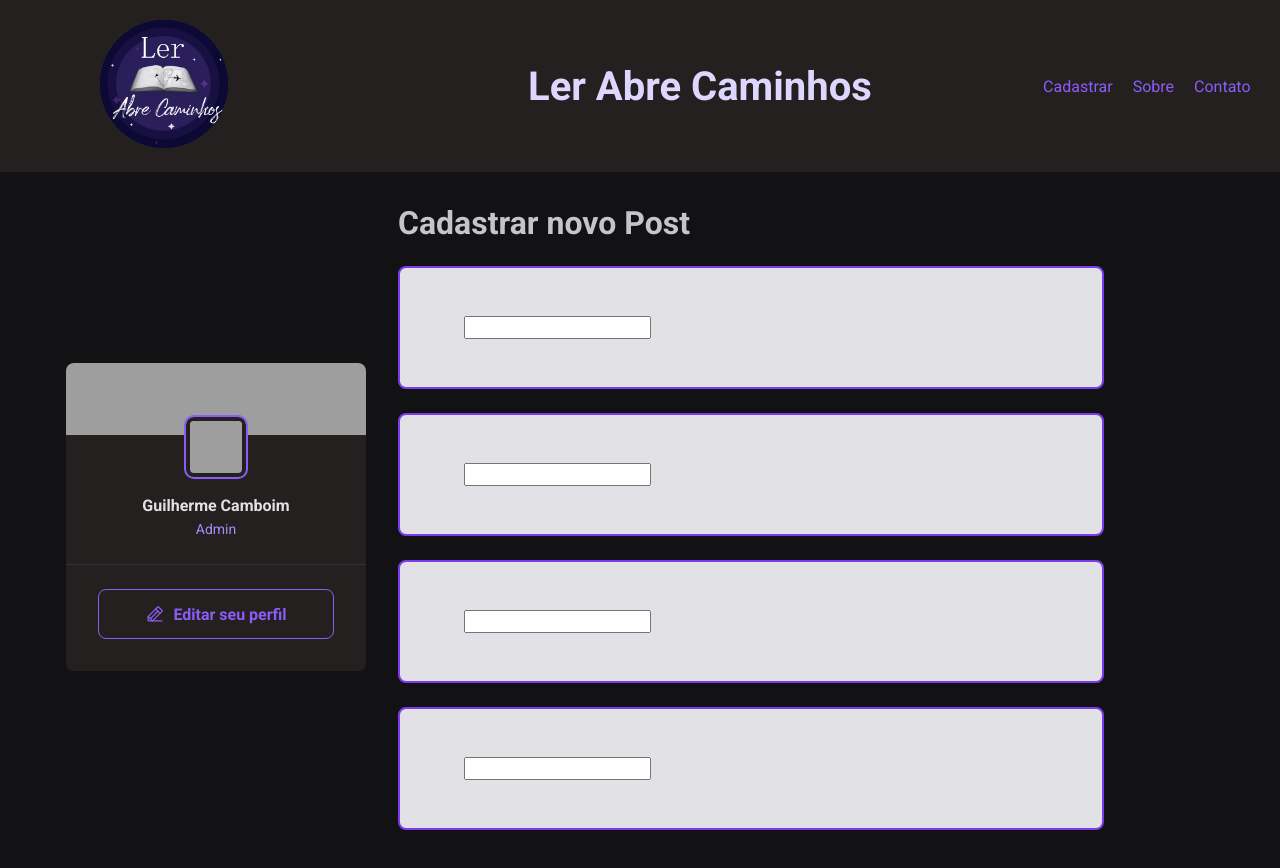
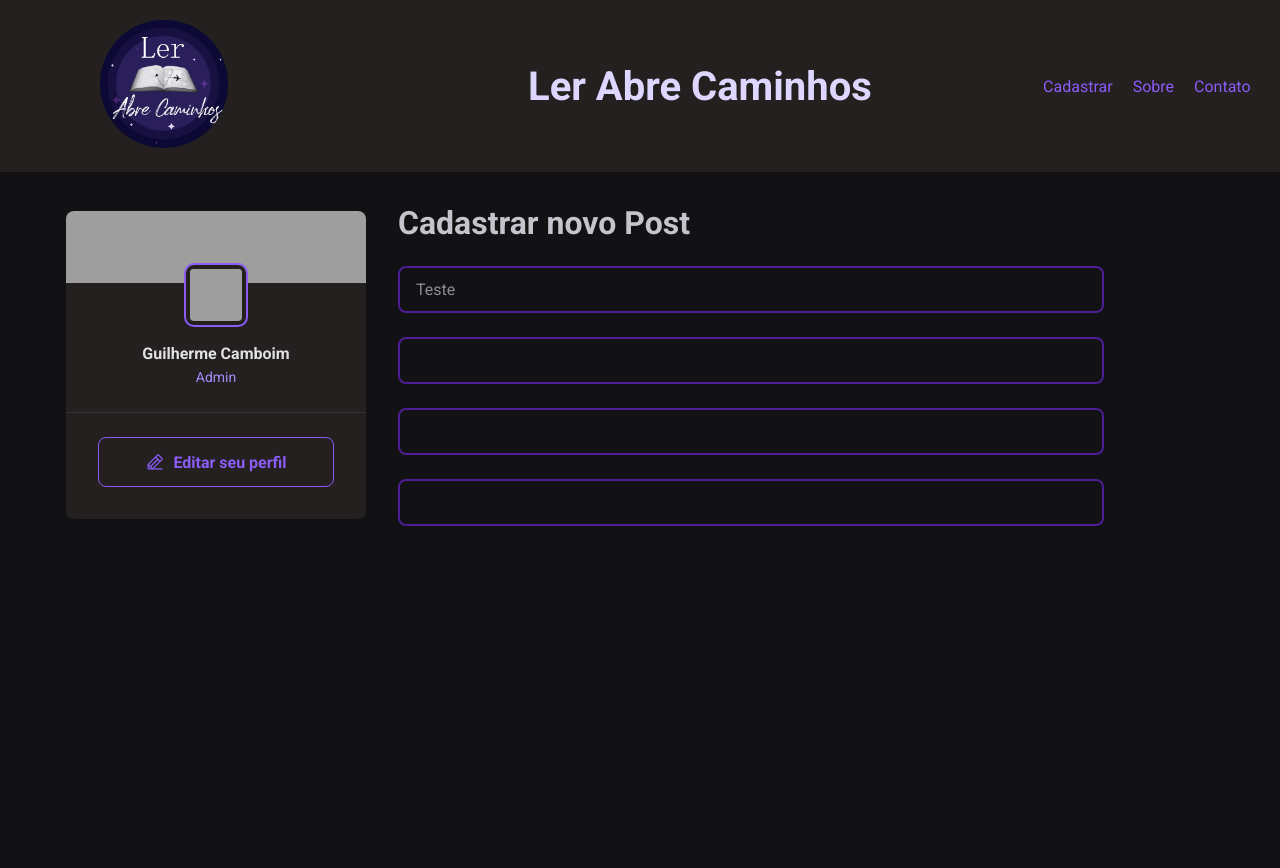
Before and after one commit to guilhermecamboim/ler-abre-caminhos-TS, a React (Vite) app: page /cadastrar in a window 1280 px wide. Shown: the top 868 px of the page. After the commit the page ends 800 px from the top, so only its background shows below. Built offline with nearby package versions, Linux system fonts and the light colour scheme; grey boxes are pictures that could not be loaded.

Commit message:
Criando component de input.

```diff
--- a/src/components/InputText/InputText.tsx
+++ b/src/components/InputText/InputText.tsx
@@ -1,9 +1,15 @@
+import { InputHTMLAttributes } from 'react';
 import styles from './styles.module.css';
 
-export function InputText() {
+interface TextInputProps extends InputHTMLAttributes<HTMLInputElement>  {
+  prefix?: string;
+}
+
+export function InputText({ prefix, ...props }: TextInputProps) {
   return (
     <div className={styles.textInputContainer}>
-      <input className={styles.input}/>
+      {!!prefix && <span className={styles.prefix}>{prefix}</span>}
+      <input {...props} className={styles.input}/>
     </div>
   )
 }
--- a/src/components/InputText/styles.module.css
+++ b/src/components/InputText/styles.module.css
@@ -1,18 +1,50 @@
 .textInputContainer {
-  background: var(--gray-100);
-  padding: 3rem 4rem;
+  background: var(--gray-900);
+  padding: 12px 16px;
   border-radius: 8px;
   box-sizing: border-box;
-  border: 2px solid var(--violet-600);
+  border: 2px solid var(--violet-900);
   display: flex;
   align-items: baseline;
+}
+
+.textInputContainer:has(input:focus) {
+  border-color: var(--violet-400)
+}
+
+.textInputContainer:has(input:disabled) {
+  opacity: 0.5;
+  cursor: not-allowed;
+}
+
+.textInputContainer:focus {
+}
+
+.prefix {
+  font-size: 12px;
+}
+
+.input {
+  font-size: 1rem;
+  color: var(--white);
+  background: transparent;
+  border: none;
+  width: 100%;
 
 }
 
-.textInputContainer:focus {
-  border-color: var(--violet-400)
+.input:focus {
+  outline: none !important;
+  box-shadow: none !important;
+
 }
 
-.input {
+.input:disabled {
+  cursor: not-allowed;
 
 }
+
+.input::placeholder {
+  color: var(--gray-400);
+
+}
--- a/src/pages/Publish/Publish.tsx
+++ b/src/pages/Publish/Publish.tsx
@@ -8,7 +8,7 @@ export function Publish() {
       <Sidebar />
       <div className={styles.containerForm}>
         <h1>Cadastrar novo Post</h1>
-        <InputText />
+        <InputText name="Teste" placeholder="Teste"/>
         <InputText />
         <InputText />
         <InputText />
```
